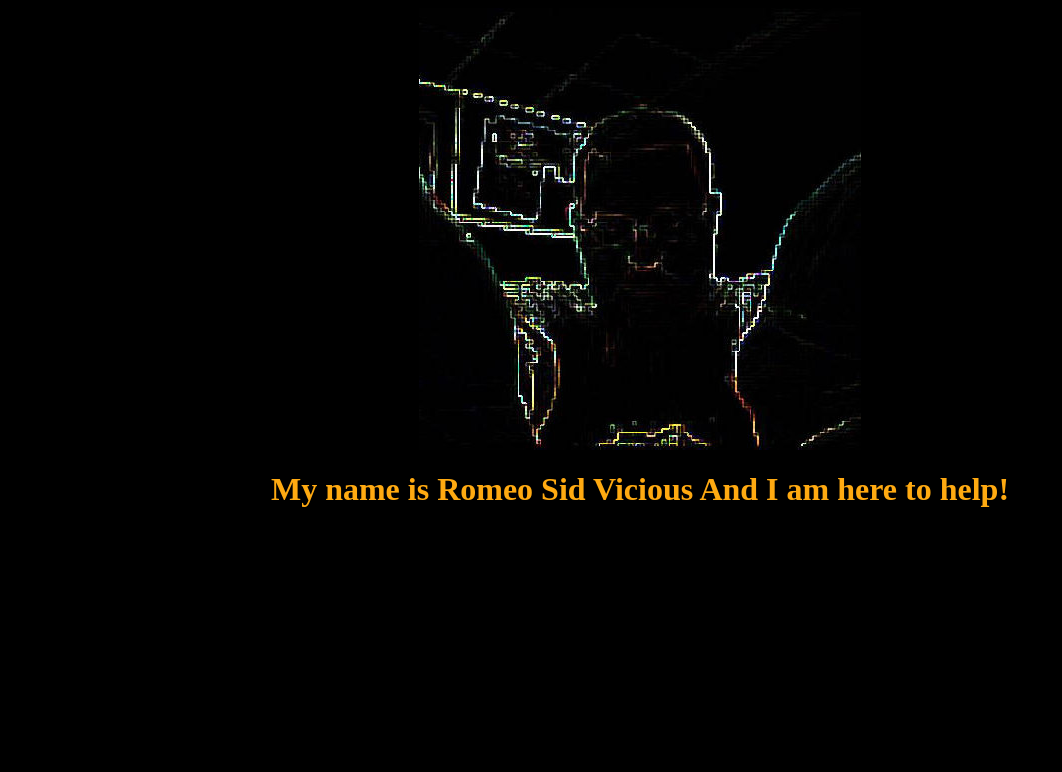
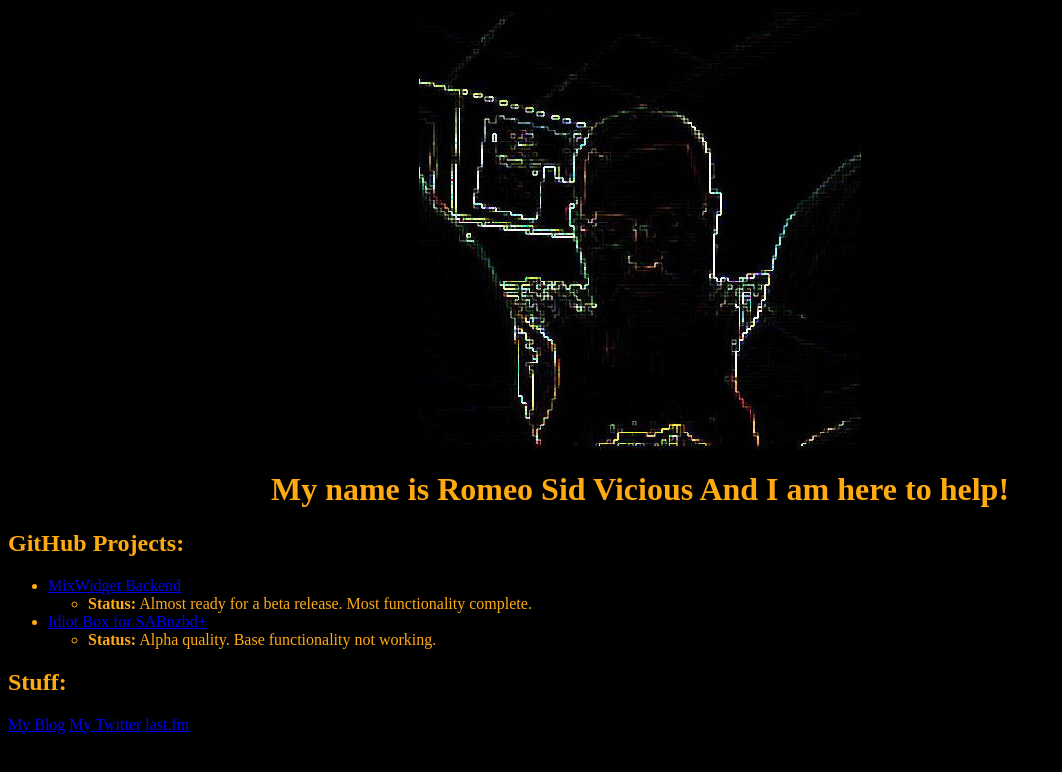
Before and after one commit to romeosidvicious/romeosidvicious.github.com, a plain HTML site: page index.html in a window 1280 px wide. Shown: the whole page, without its empty margins (0-1062 px from the left). Drawn offline with Linux system fonts and the light colour scheme.

```diff
--- a/index.html
+++ b/index.html
@@ -2,12 +2,31 @@
 <html>
 <head>
 <meta http-equiv="Content-Type" content="text/html; charset=UTF-8">
-<title>Insert title here</title>
+<title>Just another cowpunk with a coding fetish!</title>
 </head>
 <body style="background-color: #000000; color: #ffaa11;">
 <div style="text-align: center;">
 <img src="outlineRSV.jpg"></img>
 <h1> My name is Romeo Sid Vicious And I am here to help!</h1>
 </div>
+<div style="width: 50%;">
+<h2>GitHub Projects:</h2>
+<ul>
+<li><a href="http://github.com/romeosidvicious/MixWidget-Back-End">MixWidget Backend</a></li>
+<ul>
+<li><strong>Status:</strong> Almost ready for a beta release. Most functionality complete.</li>
+</ul>
+<li><a href="http://github.com/romeosidvicious/Idiot-Box-for-SABnzbd">Idiot Box for SABnzbd+</a></li>
+<ul>
+<li><strong>Status:</strong> Alpha quality. Base functionality not working.</li>
+</ul>
+</ul>
+</div>
+<div style="width: 50%; text-align: left;">
+<h2>Stuff:</h2>
+<a href="http://www.romeosidvicious.com">My Blog</a>
+<a href="http://www.twitter.com/romeosidvicious">My Twitter</a>
+<a href="http://www.last.fm/user/romeosidvicious">last.fm</a>
+</div>
 </body>
 </html>
```
